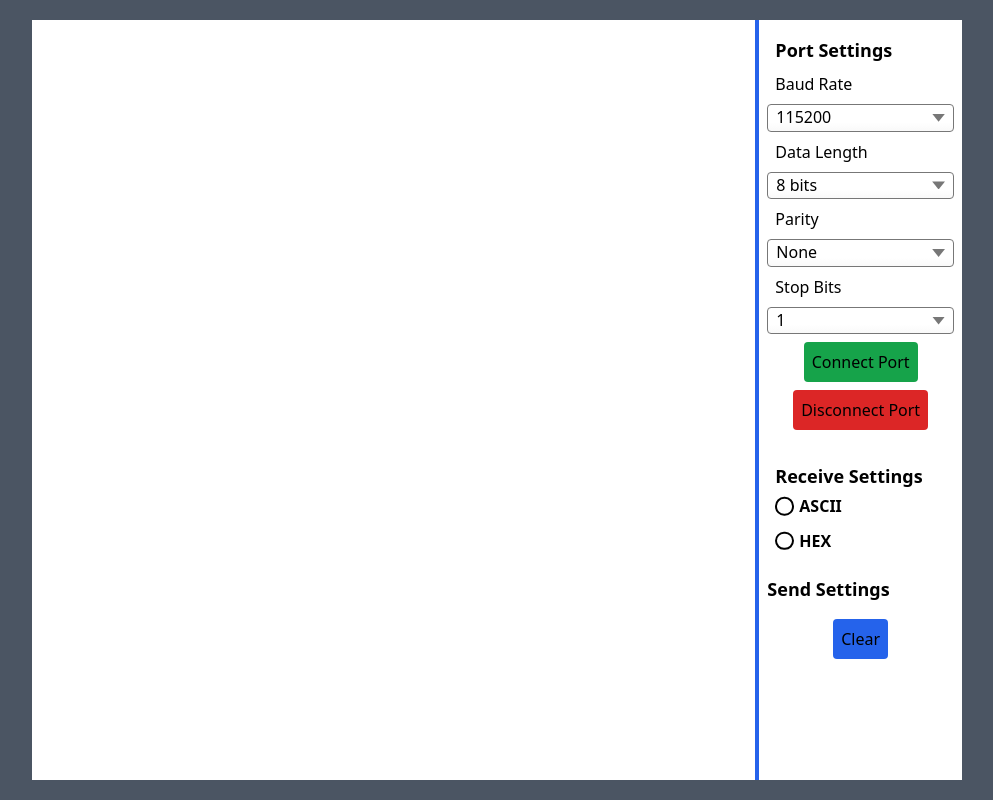
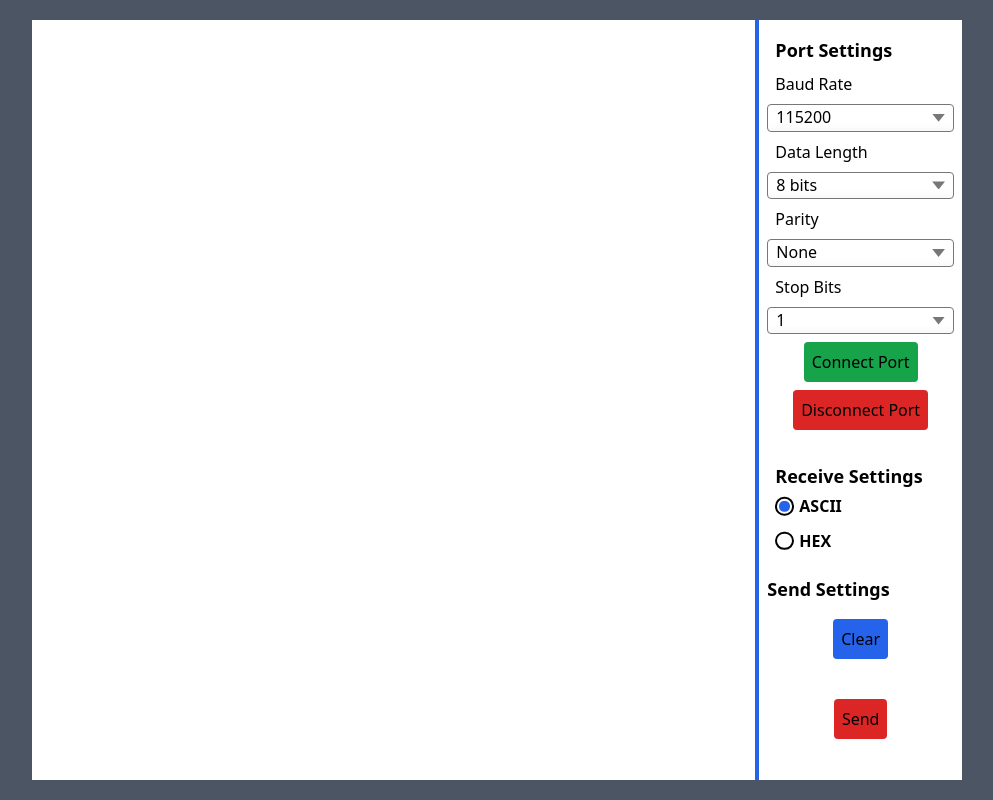
Before and after one commit to Alex40144/Serial-Port-Tools, a Next.js app: page / in a window 1280 px wide. Shown: the whole page, without its empty margins (143-1136 px from the left). Built offline with nearby package versions, Linux system fonts and the light colour scheme.

Commit message:
write working, disconnect not

```diff
--- a/src/pages/index.tsx
+++ b/src/pages/index.tsx
@@ -9,29 +9,28 @@ const Home = () => {
 	const [dataBits, setDataBits] = useState(8);
 	const [stopBits, setStopBits] = useState(1);
 	const [parity, setParity] = useState("none");
-	const [input, setInput] = useState("");
 
 
 	var keepReading: boolean
 
-	let port: any, ascii_reader: any, log: any, writer: any
+	let port: any, reader: any, log: any, writer: any
 	const loadSerialPorts = async () => {
 		if ('serial' in navigator) {
 			try {
 				//need to close all ports
 				port = await navigator.serial.requestPort();
 				await port.open({ baudRate: baudRate, bufferSize: 1024, dataBits: dataBits, parity: parity, stopBits: stopBits });
-				ascii_reader = port.readable
+				reader = port.readable
 					.pipeThrough(new TextDecoderStream())
 					.pipeThrough(new TransformStream(new LineBreakTransformer()))
-					.getascii_Reader();
+					.getReader();
 				keepReading = true
 				addMessage("--CONNECTED--")
 				monitorPort()
 			}
 			catch (err) {
 				console.error('There was an error opening the serial port:', err);
-				console.log("probably open in another application")
+				addMessage("--ERROR: Could not Connect--")
 			}
 		}
 		else {
@@ -44,19 +43,21 @@ const Home = () => {
 			if (port.readable) { //don't close if not open
 				keepReading = false
 				console.log(keepReading)
+
 				const textEncoder = new TextEncoderStream();
-				const writer = textEncoder.writable.getWriter();
+				const textDecoder = new TextDecoderStream();
 				const writableStreamClosed = textEncoder.readable.pipeTo(port.writable);
-				const textDecoder = new TextDecoderStream();
 				const readableStreamClosed = port.readable.pipeTo(textDecoder.writable);
 
-				ascii_reader.cancel();
+				reader.cancel();
 				await readableStreamClosed.catch(() => { /* Ignore the error */ });
 
 				writer.close();
+
 				await writableStreamClosed;
 
 				await port.close();
+				addMessage("--DISCONNECTED--")
 			}
 		} catch {
 			//port wasn't open
@@ -92,9 +93,9 @@ const Home = () => {
 			//const textDecoder = new TextDecoderStream();
 			try {
 				while (true) {
-					const { value, done } = await ascii_reader.read()
+					const { value, done } = await reader.read()
 					if (done) {
-						ascii_reader.releaseLock()
+						reader.releaseLock()
 
 						break
 					}
@@ -109,8 +110,16 @@ const Home = () => {
 		console.log("closing port")
 	}
 
-	const sendInput = () => {
+	const sendInput = async() => {
+		console.log(port)
+		let data = document.getElementById("dataToSend")?.value;
+		console.log(data)
+		const textEncoder = new TextEncoderStream();
 
+		const writer = textEncoder.writable.getWriter();
+
+		await writer.write(data);
+		writer.releaseLock()
 	}
 
 	const addMessage = (message: string) => {
@@ -186,7 +195,7 @@ const Home = () => {
 					<div className='m-2'>
 						<h2 className='m-2 text-lg font-bold'> Receive Settings</h2>
 						<label className='form-control'>
-							<input type="radio" name="RxMode" />
+							<input type="radio" name="RxMode" checked/>
 							ASCII
 						</label>
 						<label className='form-control'>
@@ -198,7 +207,9 @@ const Home = () => {
 						<h2 className='m-2 text-lg font-bold'> Send Settings</h2>
 					</div>
 					<button onClick={clearAllMessages} className="flex m-2 mx-auto bg-blue-600 p-2 rounded" >Clear</button>
-					<input className='' value={input} onChange={(e) => { setInput(e.target.value); }} onKeyDown={(e) => { if (e.key == 'Enter') { sendInput() } }} />
+					<input className='' id='dataToSend'/>
+					<button onClick={sendInput} className="flex m-2 mx-auto bg-red-600 p-2 rounded">Send</button>
+
 				</div>
 			</div>
 		</Layout>
```
